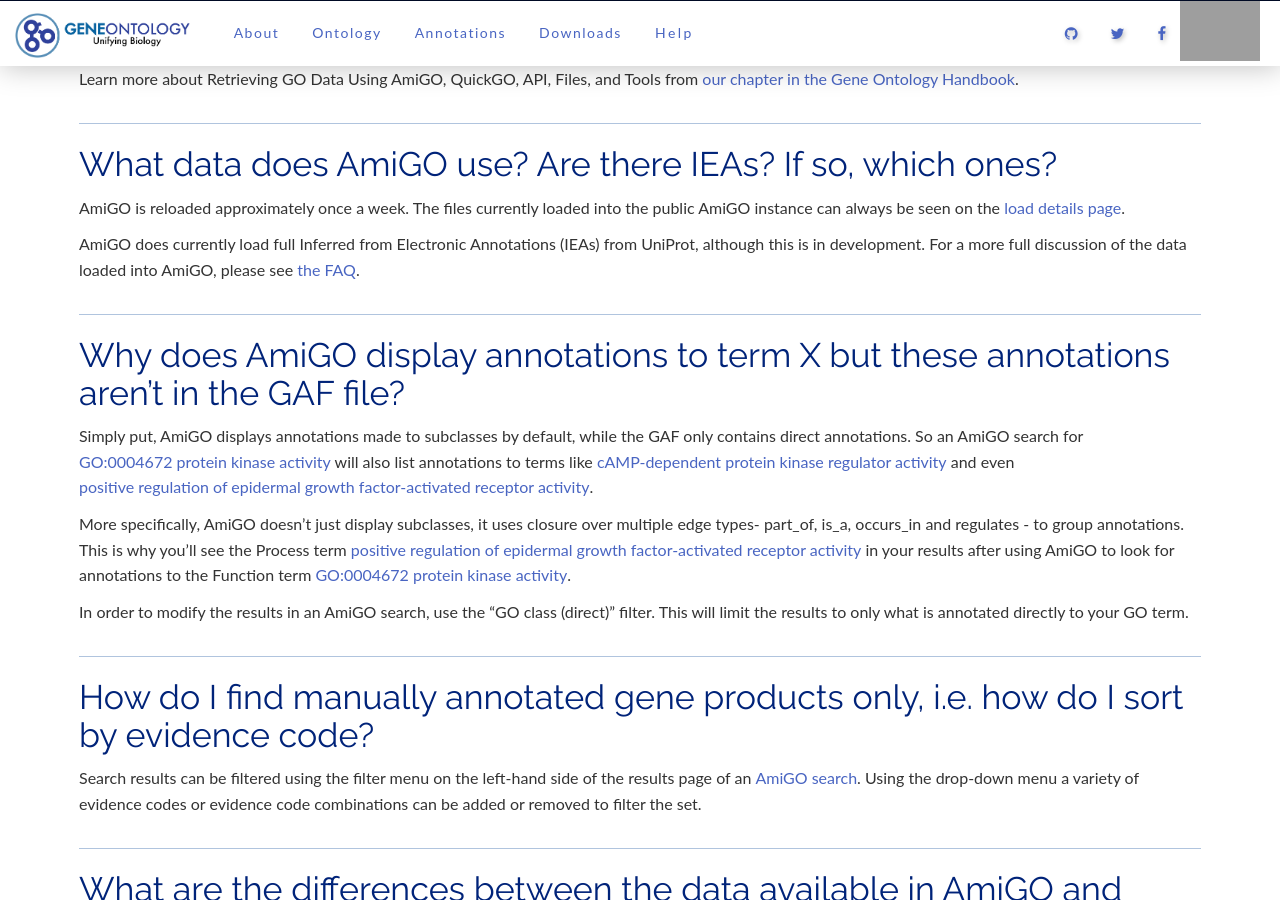
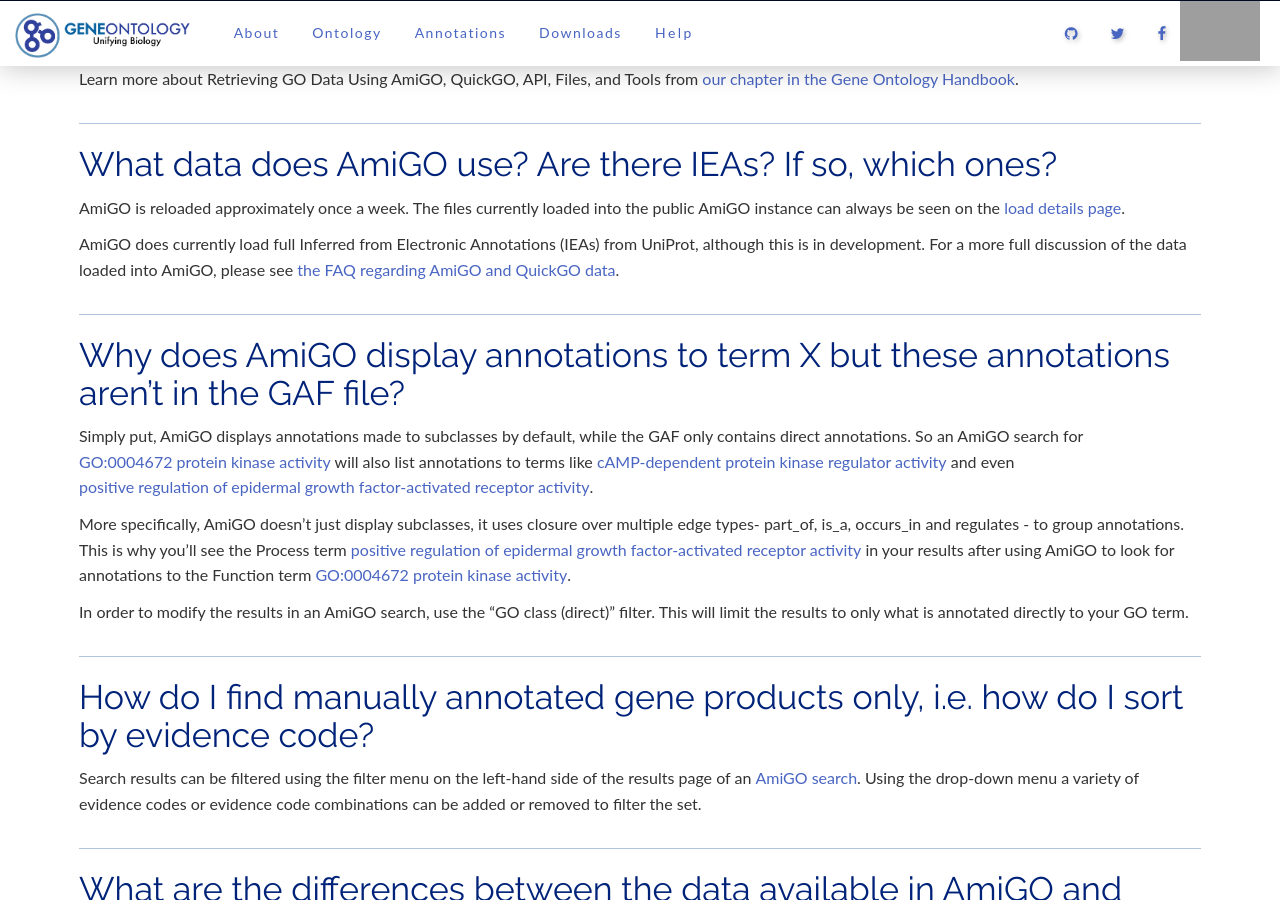
Before and after one commit to geneontology/geneontology.github.io, a Jekyll site: the page built from _docs/faq.md, in a window 1280 px wide and 900 px high, scrolled down 14486 px. Built offline with Jekyll 4.4.1, drawn with Linux system fonts in a browser that asks for light colours; nearby versions of some CDN libraries; grey boxes are pictures that could not be loaded.

Commit message:
Update faq.md
broken link, was missing #

```diff
--- a/_docs/faq.md
+++ b/_docs/faq.md
@@ -861,7 +861,7 @@
 
 AmiGO is reloaded approximately once a week. The files currently loaded into the public AmiGO instance can always be seen on the [load details page](http://amigo.geneontology.org/amigo/load_details){:target="blank"}.
 
-AmiGO does currently load full Inferred from Electronic Annotations (IEAs) from UniProt, although this is in development. For a more full discussion of the data loaded into AmiGO, please see [the FAQ](faq/what-are-differences-between-data-available-amigo-and-those-quickgo).
+AmiGO does currently load full Inferred from Electronic Annotations (IEAs) from UniProt, although this is in development. For a more full discussion of the data loaded into AmiGO, please see [the FAQ regarding AmiGO and QuickGO data](faq/#what-are-the-differences-between-the-data-available-in-amigo-and-those-on-quickgo).
 
 ---------------------------------------------------------------------------
 ## Why does AmiGO display annotations to term X but these annotations aren't in the GAF file?
```
